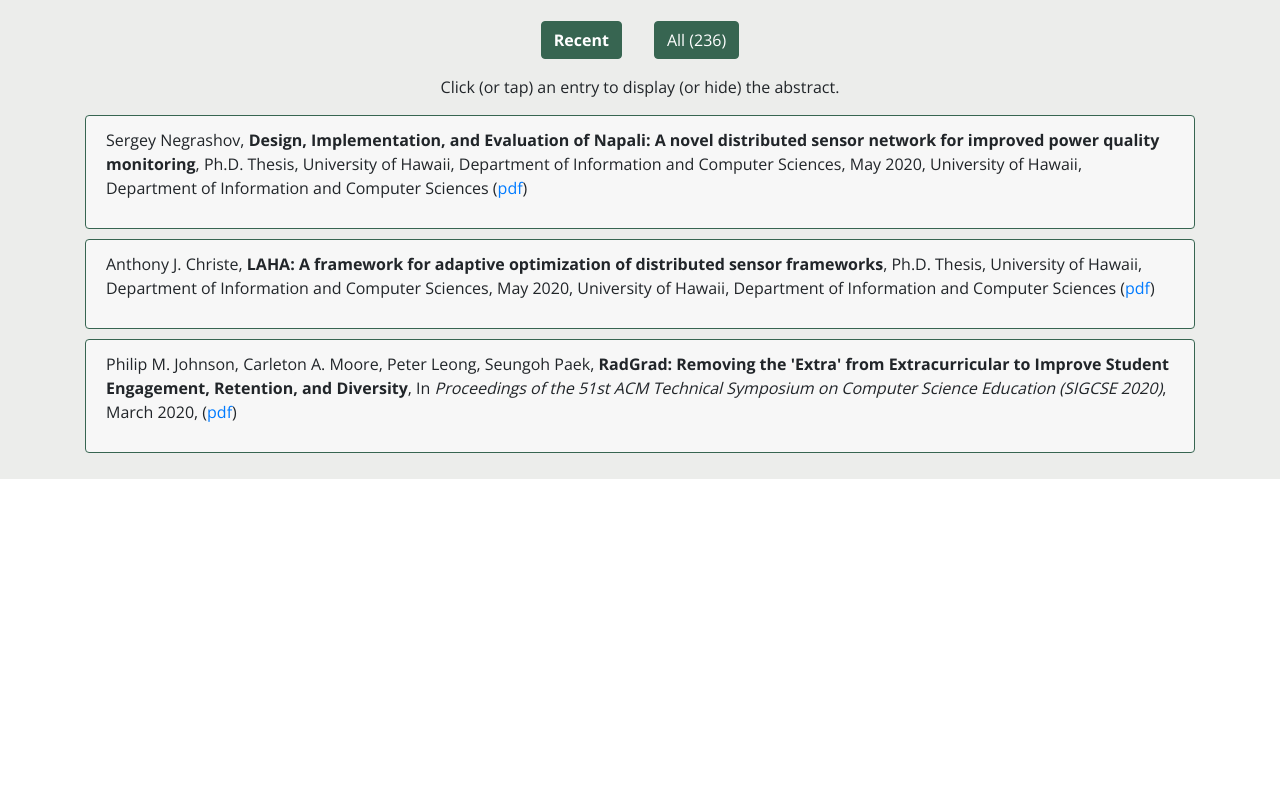
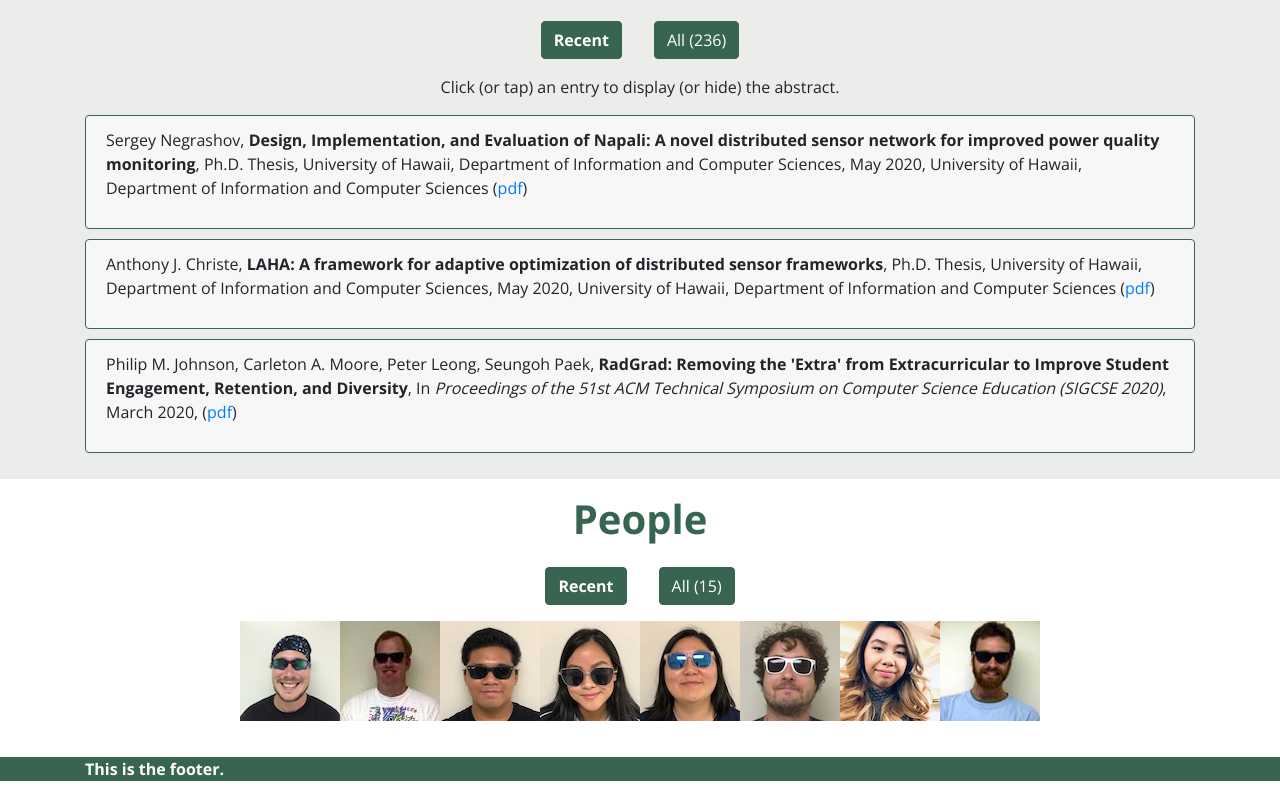
Before and after one commit to csdl/csdl.github.io, a React (Create React App) app in the folder src/: page / in a window 1280 px wide. Shown: the part 1405-2202 px from the top of the page. Before the commit the page ends 1884 px from the top, so only its background shows below. Built offline with nearby package versions, Linux system fonts and the light colour scheme.

Commit message:
Got a simple version of the People section up.

```diff
--- /dev/null
+++ b/src/src/Bottom.js
@@ -0,0 +1,16 @@
+import React from 'react';
+import Container from 'react-bootstrap/Container';
+import { greenColorCode } from './Constants';
+
+function Bottom() {
+  const bottomStyle = { backgroundColor: greenColorCode, color: 'white', fontWeight: 'bold', marginTop: '20px' };
+  return (
+    <div style={bottomStyle}>
+        <Container className="justify-content-center">
+          <p>This is the footer.</p>
+        </Container>
+    </div>
+  );
+}
+
+export default Bottom;
--- a/src/src/Papers.js
+++ b/src/src/Papers.js
@@ -34,15 +34,6 @@ class Papers extends React.Component {
     );
   }
 
-  renderAll = () => {
-    const keys = this.techreports.getKeys().reverse();
-    return (
-      <div>
-        {_.map(keys, (key, idx) => <PaperCard key={idx} entry={this.techreports.getEntry(key)}/>)}
-      </div>
-    );
-  }
-
   render = () => (
     <div style={this.props.sectionStyle} id="papers">
       <Container>
--- /dev/null
+++ b/src/src/People.js
@@ -0,0 +1,61 @@
+import React from 'react';
+import PropTypes from 'prop-types';
+import _ from 'lodash';
+import Container from 'react-bootstrap/Container';
+import Row from 'react-bootstrap/Row';
+import Title from './Title';
+import SectionButtons from './SectionButtons';
+import PeopleCard from './PeopleCard';
+import getPeopleData from './data/PeopleData';
+
+class People extends React.Component {
+  constructor(props) {
+    super(props);
+    this.state = { display: 'recent' };
+    this.peopleData = getPeopleData();
+  }
+
+  onClickSectionButton = (pushedButton) => {
+    if (pushedButton === 'recent') {
+      this.setState({ display: 'recent' });
+    } else
+      if (pushedButton === 'all') {
+        this.setState({ display: 'all' });
+      }
+  }
+
+  renderRecent = () => {
+    const recentPeople = _.filter(this.peopleData, (person) => person.dates[1] === 'present');
+    return (
+      <Container>
+        <Row className="justify-content-center">
+          {_.map(recentPeople, person => <PeopleCard person={person}/>)}
+        </Row>
+      </Container>
+    );
+  }
+
+  renderAll = () => (
+    <Container>
+      <Row className="justify-content-center">
+        {_.map(this.peopleData, person => <PeopleCard person={person}/>)}
+      </Row>
+    </Container>
+  )
+
+  render = () => (
+    <div style={this.props.sectionStyle} id="people">
+      <Container>
+        <Title title={'People'}/>
+        <SectionButtons onClick={this.onClickSectionButton} total={this.peopleData.length}/>
+        {this.state.display === 'recent' ? this.renderRecent() : this.renderAll()}
+      </Container>
+    </div>
+  );
+}
+
+People.propTypes = {
+  sectionStyle: PropTypes.object.isRequired,
+};
+
+export default People;
--- /dev/null
+++ b/src/src/PeopleCard.js
@@ -0,0 +1,15 @@
+import React from 'react';
+import PropTypes from 'prop-types';
+import Image from 'react-bootstrap/Image';
+
+function PeopleCard(props) {
+  return (
+    <Image src={props.person.photo}/>
+  );
+}
+
+PeopleCard.propTypes = {
+  person: PropTypes.object.isRequired,
+};
+
+export default PeopleCard;
--- a/src/src/Top.js
+++ b/src/src/Top.js
@@ -4,7 +4,7 @@ import Nav from 'react-bootstrap/Nav';
 import Container from 'react-bootstrap/Container';
 import { greenColorCode } from './Constants';
 
-function Topp() {
+function Top() {
   const navbarStyle = { backgroundColor: greenColorCode, color: 'white', fontWeight: 'bold' };
   return (
     <div>
@@ -23,4 +23,4 @@ function Topp() {
   );
 }
 
-export default Topp;
+export default Top;
--- /dev/null
+++ b/src/src/data/PeopleData.js
@@ -0,0 +1,80 @@
+export default function getPeopleData() {
+  return [
+    {
+      name: ['Aaron', 'Kagawa'],
+      photo: '/images/people/aaron-kagawa.jpg',
+      dates: ['2002', '2005'],
+    },
+    {
+      name: ['Alex', 'Young'],
+      photo: '/images/people/alex-young.jpg',
+      dates: ['2011', '2013'],
+    },
+    {
+      name: ['Alexy', 'Olkov'],
+      photo: '/images/people/alexy-olkov.jpg',
+      dates: ['2008', '2009'],
+    },
+    {
+      name: ['Aljon', 'Preza'],
+      photo: '/images/people/aljon-preza.jpg',
+      dates: ['2016', '2017'],
+    },
+    {
+      name: ['Alyse', 'Rutherford'],
+      photo: '/images/people/alyse-rutherford.jpg',
+      dates: ['2012', '2013'],
+    },
+    {
+      name: ['Amanda', 'Pacholok'],
+      photo: '/images/people/amanda-pacholok.jpg',
+      dates: ['2012', '2013']
+    },
+    {
+      name: ['Amy', 'Takayesu'],
+      photo: '/images/people/amy-takayesu.jpg',
+      dates: ['2016', '2017'],
+    },
+    {
+      name: ['Anthony', 'Christe'],
+      photo: '/images/people/anthony-christe.jpg',
+      dates: ['2013', 'present'],
+    },
+    {
+      name: ['Carleton', 'Moore'],
+      photo: '/images/people/cam-moore.jpg',
+      dates: ['1993', 'present'],
+    },
+    {
+      name: ['Gian', 'Calica'],
+      photo: '/images/people/gian-calica.jpg',
+      dates: ['2019', 'present'],
+    },
+    {
+      name: ['Mercedez', 'Castro'],
+      photo: '/images/people/mercedez-castro.jpg',
+      dates: ['2019', 'present'],
+    },
+    {
+      name: ['Quinne', 'Uchida'],
+      photo: '/images/people/quinne-uchida.jpg',
+      dates: ['2019', 'present'],
+    },
+    {
+      name: ['Serge', 'Negrashov'],
+      photo: '/images/people/sergey-negrashov.jpg',
+      dates: ['2013', 'present'],
+    },
+    {
+      name: ['Mirabela', 'Medallon'],
+      photo: '/images/people/mirabela-medallon.jpg',
+      dates: ['2019', 'present'],
+    },
+
+    {
+      name: ['Philip', 'Johnson'],
+      photo: '/images/people/philip-johnson.jpg',
+      dates: ['1991', 'present'],
+    },
+  ];
+}
--- a/src/src/index.css
+++ b/src/src/index.css
@@ -5,7 +5,3 @@ body {
   -webkit-font-smoothing: antialiased;
   -moz-osx-font-smoothing: grayscale;
 }
-
-.green-color {
-  color:  #376551;
-}
--- a/src/src/index.js
+++ b/src/src/index.js
@@ -4,9 +4,11 @@ import 'bootstrap/dist/css/bootstrap.min.css';
 import './index.css';
 import Home from './Home';
 import Top from './Top';
+import Bottom from './Bottom';
 import News from './News';
 import Research from './Research';
 import Papers from './Papers';
+import People from './People';
 import { lightGreenColorCode } from './Constants';
 
 const sectionStyle = { paddingTop: '1em', paddingBottom: '1em' };
@@ -18,6 +20,9 @@ ReactDOM.render(
     <News sectionStyle={sectionStyle2}/>
     <Research sectionStyle={sectionStyle}/>
     <Papers sectionStyle={sectionStyle2}/>
+    <People sectionStyle={sectionStyle}/>
+    <Bottom/>
+
   </React.StrictMode>,
   // eslint-disable-next-line no-undef
   document.getElementById('root'),
```
Also changed, not shown: 1 other file (tests, documents, lock files or other folders).
